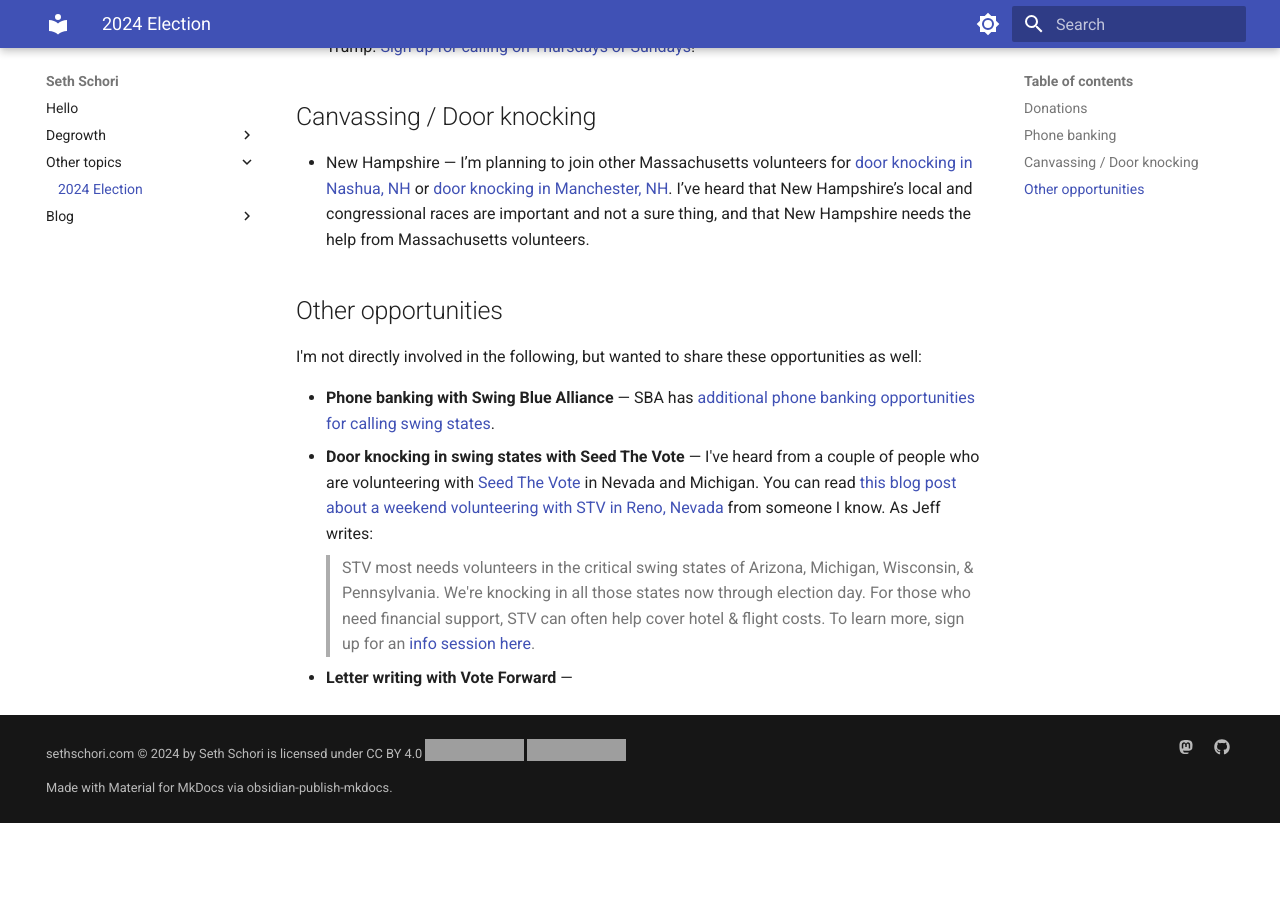
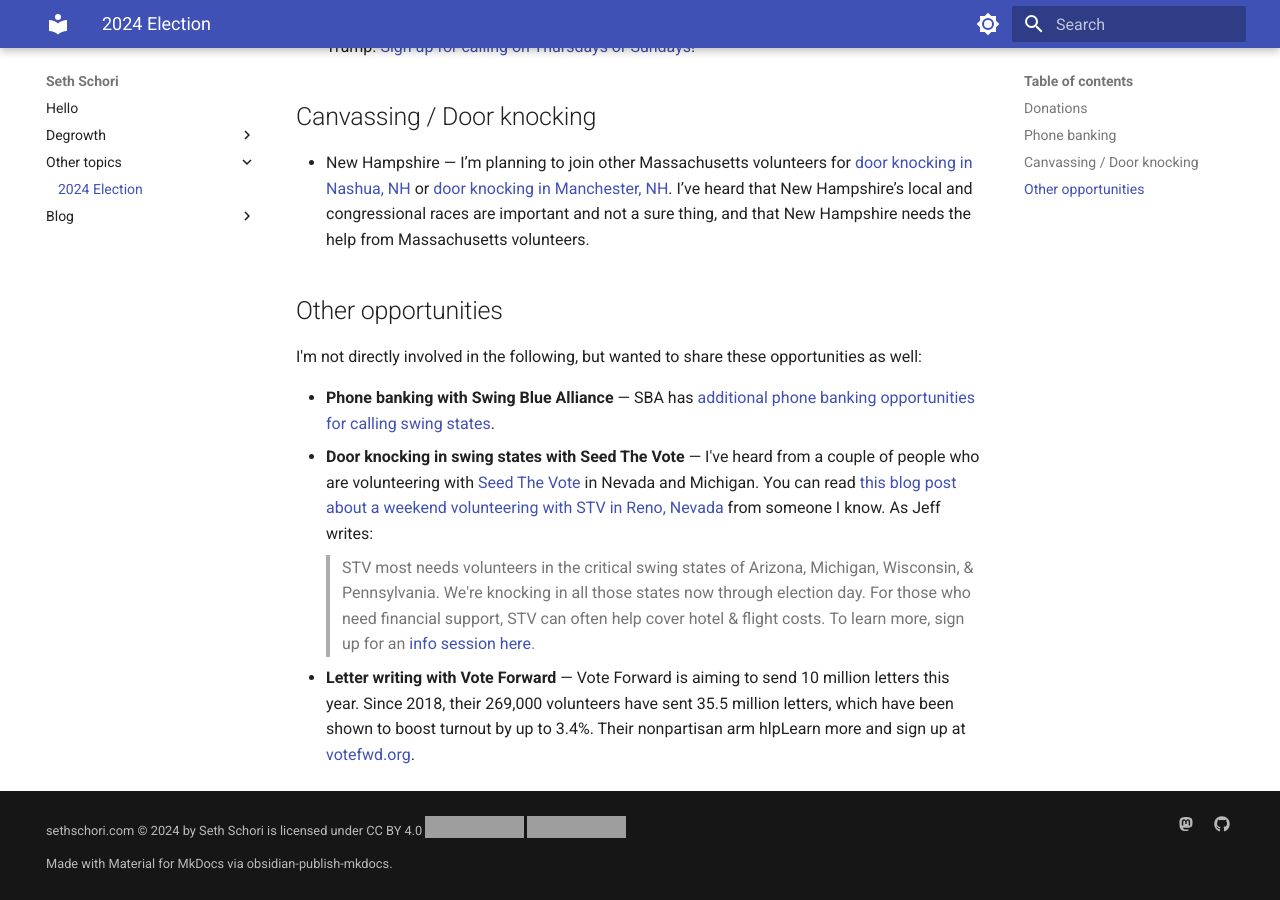
Before and after one commit to sethschori/sethschori.github.io, an MkDocs documentation site: the page built from docs/Other topics/2024 Election.md, in a window 1280 px wide and 900 px high, scrolled down 648 px. Built offline with MkDocs 1.6.1 and Material for MkDocs 9.7.7, drawn with Linux system fonts in a browser that asks for light colours; before the commit the page ends 1471 px from its top, so only the background shows below that; grey boxes are pictures that could not be loaded.

Commit message:
vault backup: 2024-09-17 22:34:15

```diff
--- a/docs/Other topics/2024 Election.md
+++ b/docs/Other topics/2024 Election.md
@@ -20,4 +20,4 @@ I'm not directly involved in the following, but wanted to share these opportunit
 - **Phone banking with Swing Blue Alliance** — SBA has [additional phone banking opportunities for calling swing states](https://www.mobilize.us/swingbluealliance/).
 - **Door knocking in swing states with Seed The Vote** — I've heard from a couple of people who are volunteering with [Seed The Vote](https://seedthevote.org/) in Nevada and Michigan. You can read [this blog post about a weekend volunteering with STV in Reno, Nevada](http://caelections.blogspot.com/2024/09/JK-Reno-STV.html) from someone I know. As Jeff writes:
   >STV most needs volunteers in the critical swing states of Arizona, Michigan, Wisconsin, & Pennsylvania. We're knocking in all those states now through election day. For those who need financial support, STV can often help cover hotel & flight costs. To learn more, sign up for an [info session here](https://www.mobilize.us/seedthevote/event/595794/).
-- **Letter writing with Vote Forward** —
+- **Letter writing with Vote Forward** — Vote Forward is aiming to send 10 million letters this year. Since 2018, their 269,000 volunteers have sent 35.5 million letters, which have been shown to boost turnout by up to 3.4%. Their nonpartisan arm hlpLearn more and sign up at [votefwd.org](https://votefwd.org/).
```
